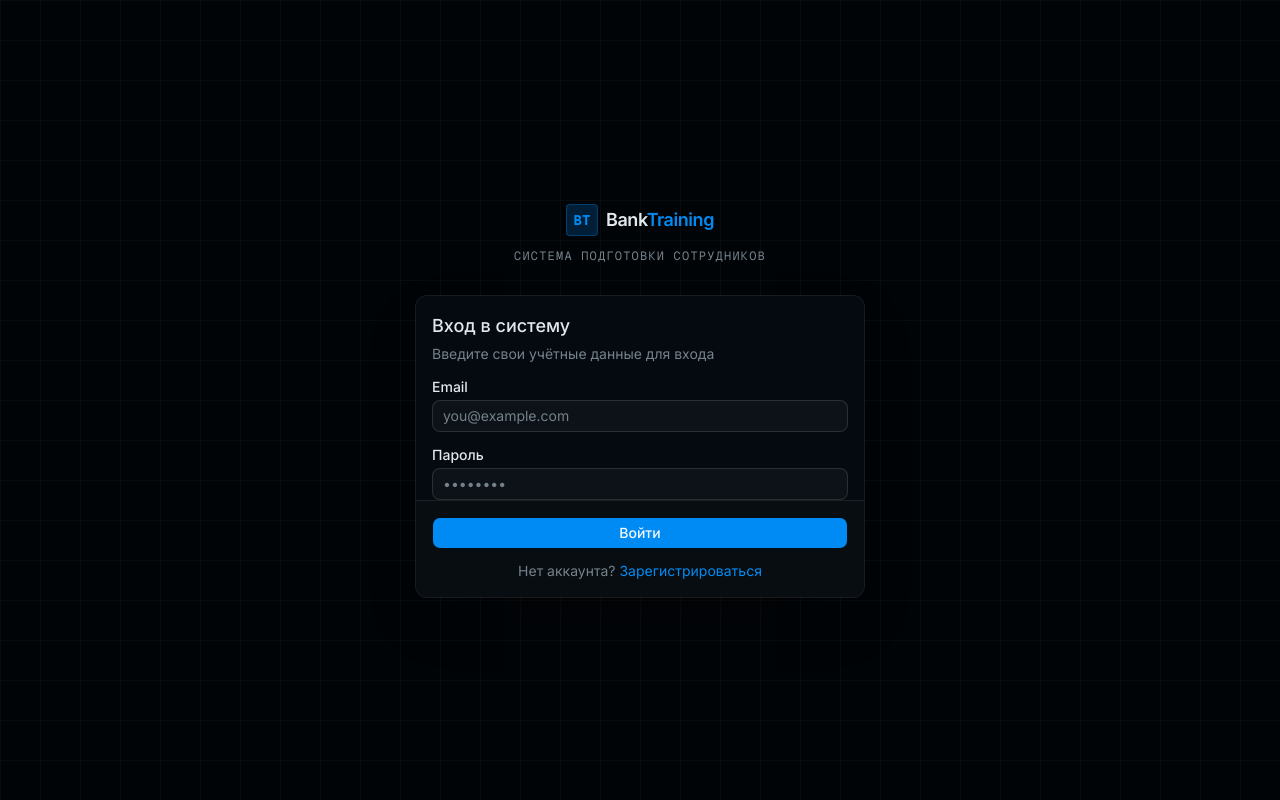
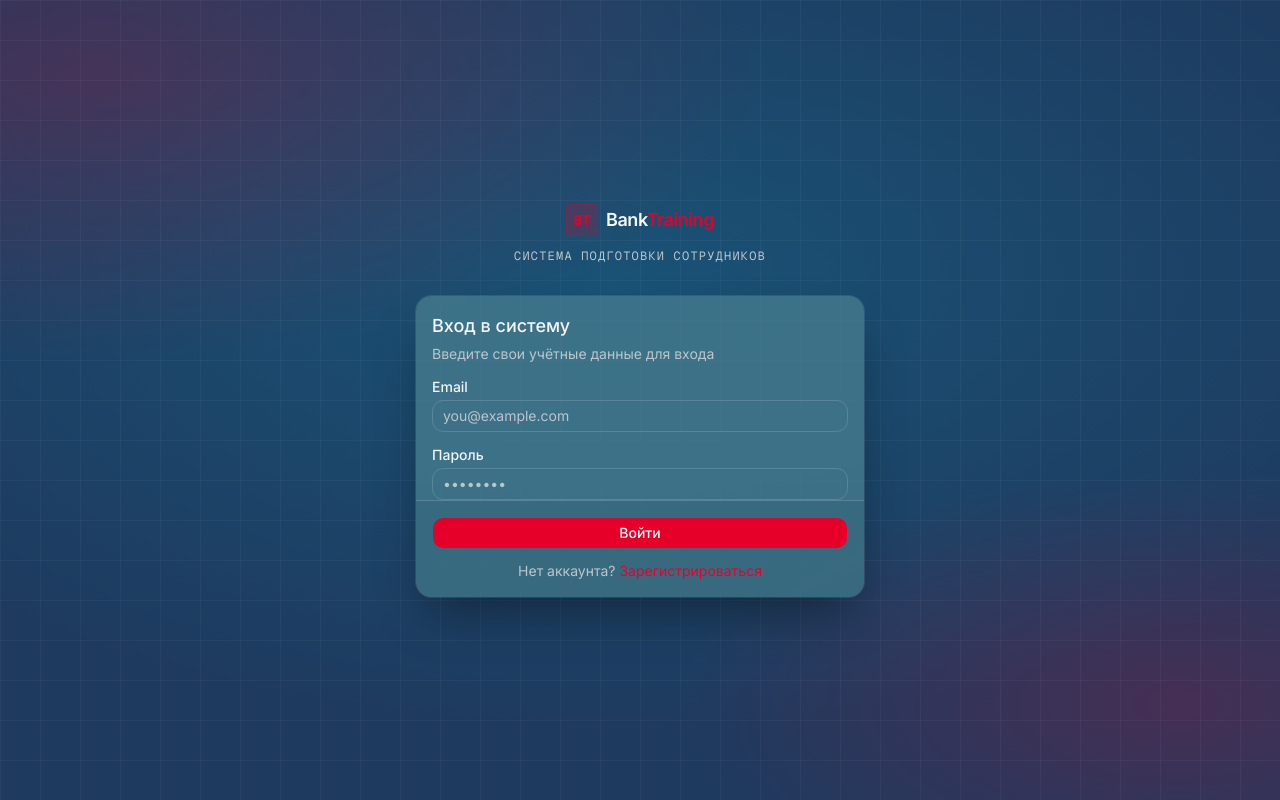
Before and after one commit to revus05/communit, a Next.js app: page /login in a window 1280 px wide. Built offline with nearby package versions, Linux system fonts and the light colour scheme; no server answers.

Commit message:
update ui && show student hours

```diff
--- a/app/globals.css
+++ b/app/globals.css
@@ -48,59 +48,195 @@
     --radius-4xl: calc(var(--radius) * 2.6);
 }
 
-/* Dark corporate tech theme — applied globally */
+/* ═══════════════════════════════════════════════════════
+   Glassmorphism Ocean Theme — communit.by inspired
+   Обновлено под светлую тему сайта
+   ═══════════════════════════════════════════════════════ */
+
+/* ─── LIGHT THEME (default) — точнее под communit.by ── */
 :root {
-    --background: oklch(0.10 0.015 240);
-    --foreground: oklch(0.93 0.01 240);
-    --card: oklch(0.14 0.015 240);
-    --card-foreground: oklch(0.93 0.01 240);
-    --popover: oklch(0.14 0.015 240);
-    --popover-foreground: oklch(0.93 0.01 240);
-    --primary: oklch(0.62 0.20 245);
-    --primary-foreground: oklch(0.98 0.005 240);
-    --secondary: oklch(0.19 0.015 240);
-    --secondary-foreground: oklch(0.85 0.01 240);
-    --muted: oklch(0.17 0.012 240);
-    --muted-foreground: oklch(0.60 0.02 240);
-    --accent: oklch(0.19 0.018 245);
-    --accent-foreground: oklch(0.92 0.01 240);
-    --destructive: oklch(0.65 0.22 25);
-    --border: oklch(1 0 0 / 8%);
-    --input: oklch(1 0 0 / 12%);
-    --ring: oklch(0.62 0.20 245 / 50%);
-    --success: oklch(0.72 0.17 155);
-    --chart-1: oklch(0.62 0.20 245);
-    --chart-2: oklch(0.68 0.18 200);
-    --chart-3: oklch(0.72 0.17 155);
-    --chart-4: oklch(0.65 0.20 290);
-    --chart-5: oklch(0.70 0.18 50);
-    --radius: 0.5rem;
-    --sidebar: oklch(0.11 0.015 240);
-    --sidebar-foreground: oklch(0.93 0.01 240);
-    --sidebar-primary: oklch(0.62 0.20 245);
-    --sidebar-primary-foreground: oklch(0.98 0.005 240);
-    --sidebar-accent: oklch(0.17 0.015 240);
-    --sidebar-accent-foreground: oklch(0.85 0.01 240);
-    --sidebar-border: oklch(1 0 0 / 6%);
-    --sidebar-ring: oklch(0.62 0.20 245 / 50%);
+    /* === Base — глубокий океанский синий как на герое === */
+    --background:           #1e3a5f;                    /* Более точный стальной океан (ближе к скриншоту) */
+    --foreground:           oklch(0.98 0.003 210);      /* Яркий белый текст */
+
+    /* === Glass Cards — холодное полупрозрачное стекло === */
+    --card:                 oklch(0.55 0.065 225 / 82%);   /* Светлее и прозрачнее */
+    --card-foreground:      oklch(0.97 0.004 210);
+    --popover:              oklch(0.52 0.070 226 / 88%);
+    --popover-foreground:   oklch(0.97 0.004 210);
+
+    /* === Primary — коралловый алый (оставлен как на сайте) === */
+    --primary:              oklch(0.57 0.25 22);        /* Scarlet / Coral */
+    --primary-foreground:   oklch(0.99 0.003 20);
+
+    /* === Secondary === */
+    --secondary:            oklch(0.52 0.068 225 / 90%);
+    --secondary-foreground: oklch(0.96 0.005 210);
+
+    /* === Muted === */
+    --muted:                oklch(0.48 0.060 226);
+    --muted-foreground:     oklch(0.82 0.012 215);
+
+    /* === Accent === */
+    --accent:               oklch(0.54 0.072 224);
+    --accent-foreground:    oklch(0.97 0.004 210);
+
+    /* === Destructive === */
+    --destructive:          oklch(0.57 0.25 22);
+
+    /* === UI Chrome — тонкие белые границы === */
+    --border:               oklch(1 0 0 / 18%);
+    --input:                oklch(1 0 0 / 14%);
+    --ring:                 oklch(0.57 0.25 22 / 55%);
+
+    /* === Status === */
+    --success:              oklch(0.72 0.17 155);
+
+    /* === Charts === */
+    --chart-1:              oklch(0.57 0.25 22);
+    --chart-2:              oklch(0.72 0.16 210);
+    --chart-3:              oklch(0.74 0.15 190);
+    --chart-4:              oklch(0.73 0.13 250);
+    --chart-5:              oklch(0.72 0.17 155);
+
+    /* === Radius (оставил как было) === */
+    --radius: 0.7rem;
+
+    /* === Sidebar (если используется) === */
+    --sidebar:                      oklch(0.42 0.085 228);
+    --sidebar-foreground:           oklch(0.97 0.004 210);
+    --sidebar-primary:              oklch(0.57 0.25 22);
+    --sidebar-primary-foreground:   oklch(0.99 0.003 20);
+    --sidebar-accent:               oklch(0.48 0.075 225);
+    --sidebar-accent-foreground:    oklch(0.95 0.005 210);
+    --sidebar-border:               oklch(1 0 0 / 15%);
+    --sidebar-ring:                 oklch(0.57 0.25 22 / 50%);
+
+    /* === Design tokens === */
+    --scarlet:              oklch(0.57 0.25 22);
+    --scarlet-dim:          oklch(0.57 0.25 22 / 20%);
+    --scarlet-glow:         oklch(0.57 0.25 22 / 42%);
+    --ocean:                oklch(0.74 0.14 210);
+    --ocean-dim:            oklch(0.74 0.14 210 / 18%);
+    --ocean-glow:           oklch(0.74 0.14 210 / 32%);
+    --glass-surface:        oklch(1 0 0 / 11%);
+    --glass-border:         oklch(1 0 0 / 19%);
 }
 
-/* Grid dot pattern for auth background */
-.bg-grid-pattern {
-    background-image:
-        linear-gradient(oklch(1 0 0 / 3%) 1px, transparent 1px),
-        linear-gradient(90deg, oklch(1 0 0 / 3%) 1px, transparent 1px);
-    background-size: 40px 40px;
+/* ─── DARK THEME — communit.by exact palette ─────────── */
+.dark {
+    /* === Base — стальной океанский синий (как на скриншоте) === */
+    --background:           oklch(0.20 0.032 218);      /* Steel ocean blue-grey */
+    --foreground:           oklch(0.96 0.004 210);      /* Clean white */
+
+    /* === Glass Cards — холодный голубовато-серый стеклянный тинт === */
+    --card:                 oklch(0.27 0.028 220 / 70%);
+    --card-foreground:      oklch(0.96 0.004 210);
+    --popover:              oklch(0.24 0.030 218 / 85%);
+    --popover-foreground:   oklch(0.96 0.004 210);
+
+    /* === Primary — яркий коралловый алый (кнопки CTA) === */
+    --primary:              oklch(0.57 0.25 22);        /* Coral scarlet — «Связаться» */
+    --primary-foreground:   oklch(0.99 0.003 20);
+
+    /* === Secondary === */
+    --secondary:            oklch(0.28 0.030 218);
+    --secondary-foreground: oklch(0.88 0.008 215);
+
+    /* === Muted === */
+    --muted:                oklch(0.25 0.025 220);
+    --muted-foreground:     oklch(0.62 0.018 215);
+
+    /* === Accent — стеклянный hover (синеватый) === */
+    --accent:               oklch(0.30 0.032 218);
+    --accent-foreground:    oklch(0.94 0.006 210);
+
+    /* === Destructive — тот же алый (delete / error) === */
+    --destructive:          oklch(0.57 0.25 22);
+
+    /* === UI Chrome === */
+    --border:               oklch(1 0 0 / 11%);
+    --input:                oklch(1 0 0 / 10%);
+    --ring:                 oklch(0.57 0.25 22 / 50%);
+
+    /* === Status === */
+    --success:              oklch(0.72 0.17 155);
+
+    /* === Charts === */
+    --chart-1:              oklch(0.57 0.25 22);        /* Coral red */
+    --chart-2:              oklch(0.62 0.19 215);       /* Ocean blue */
+    --chart-3:              oklch(0.67 0.18 190);       /* Teal */
+    --chart-4:              oklch(0.68 0.16 250);       /* Lavender-blue */
+    --chart-5:              oklch(0.72 0.17 155);       /* Green */
+
+    /* === Sidebar — чуть темнее фона === */
+    --sidebar:                      oklch(0.17 0.030 220);
+    --sidebar-foreground:           oklch(0.96 0.004 210);
+    --sidebar-primary:              oklch(0.57 0.25 22);
+    --sidebar-primary-foreground:   oklch(0.99 0.003 20);
+    --sidebar-accent:               oklch(0.25 0.028 218);
+    --sidebar-accent-foreground:    oklch(0.88 0.008 215);
+    --sidebar-border:               oklch(1 0 0 / 9%);
+    --sidebar-ring:                 oklch(0.57 0.25 22 / 45%);
+
+    /* === Design tokens === */
+    --scarlet:              oklch(0.57 0.25 22);
+    --scarlet-dim:          oklch(0.57 0.25 22 / 18%);
+    --scarlet-glow:         oklch(0.57 0.25 22 / 38%);
+    --ocean:                oklch(0.62 0.19 215);       /* Sea blue (вторичный акцент) */
+    --ocean-dim:            oklch(0.62 0.19 215 / 15%);
+    --ocean-glow:           oklch(0.62 0.19 215 / 28%);
+    --glass-surface:        oklch(1 0 0 / 7%);
+    --glass-border:         oklch(1 0 0 / 12%);
 }
 
+/* ─── Body background with gradient accents ──────────── */
 @layer base {
     * {
         @apply border-border outline-ring/50;
     }
     body {
-        @apply bg-background text-foreground;
+        @apply text-foreground;
+        background-color: var(--background);
+        background-image:
+                radial-gradient(ellipse 75% 50% at 8%   10%,  var(--scarlet-dim)  0%, transparent 70%),
+                radial-gradient(ellipse 60% 45% at 92%  88%, var(--scarlet-dim)  0%, transparent 65%),
+                radial-gradient(ellipse 95% 75% at 48%  35%, var(--ocean-dim)    0%, transparent 75%);
+        background-attachment: fixed;
     }
     html {
         @apply font-sans;
     }
 }
+
+/* Glass card */
+.glass {
+    background: var(--glass-surface);
+    backdrop-filter: blur(18px) saturate(1.5);
+    -webkit-backdrop-filter: blur(18px) saturate(1.5);
+    border: 1px solid var(--glass-border);
+}
+
+/* Scarlet gradient text */
+.text-gradient-scarlet {
+    background: linear-gradient(135deg, var(--ocean) 0%, var(--scarlet) 100%);
+    -webkit-background-clip: text;
+    -webkit-text-fill-color: transparent;
+    background-clip: text;
+}
+
+/* Glow effects */
+.glow-ocean {
+    box-shadow: 0 0 22px var(--ocean-glow), 0 0 44px var(--ocean-dim);
+}
+.glow-scarlet {
+    box-shadow: 0 0 22px var(--scarlet-glow), 0 0 44px var(--scarlet-dim);
+}
+
+/* Grid pattern (если нужен) */
+.bg-grid-pattern {
+    background-image:
+            linear-gradient(oklch(1 0 0 / 4%) 1px, transparent 1px),
+            linear-gradient(90deg, oklch(1 0 0 / 4%) 1px, transparent 1px);
+    background-size: 40px 40px;
+}
--- a/components/layout/app-sidebar.tsx
+++ b/components/layout/app-sidebar.tsx
@@ -34,7 +34,7 @@ export function AppSidebar(props: AppSidebarProps) {
 
   if (props.role === "ADMIN") {
     return (
-      <aside className="w-56 shrink-0 border-r border-border bg-sidebar flex flex-col">
+      <aside className="w-56 shrink-0 border-r border-border bg-card/10 flex flex-col">
         <div className="p-4 border-b border-border">
           <p className="text-xs font-mono text-muted-foreground uppercase tracking-widest">Панель</p>
         </div>
@@ -60,7 +60,7 @@ export function AppSidebar(props: AppSidebarProps) {
   const maxUnlocked = completedStageIds.length + 1
 
   return (
-    <aside className="w-60 shrink-0 border-r border-border bg-sidebar flex flex-col">
+    <aside className="w-60 shrink-0 border-r border-border bg-card/10 flex flex-col">
       <div className="p-4 border-b border-border">
         <p className="text-xs font-mono text-muted-foreground uppercase tracking-widest">Программа обучения</p>
         <div className="mt-2 h-1 rounded-full bg-border overflow-hidden">
--- a/components/theme-provider.tsx
+++ b/components/theme-provider.tsx
@@ -10,7 +10,8 @@ function ThemeProvider({
   return (
     <NextThemesProvider
       attribute="class"
-      forcedTheme="dark"
+      defaultTheme="light"
+      enableSystem={false}
       disableTransitionOnChange
       {...props}
     >
--- a/components/training/stage-card.tsx
+++ b/components/training/stage-card.tsx
@@ -25,7 +25,7 @@ export function StageCard({ id, title, description, status, progress }: StageCar
         isCompleted && "border-[var(--color-success)]/30 bg-[var(--color-success)]/5",
         isActive &&
           "border-primary/40 bg-primary/5 shadow-[0_0_20px_oklch(0.62_0.20_245/8%)] hover:shadow-[0_0_24px_oklch(0.62_0.20_245/15%)] hover:border-primary/60",
-        isLocked && "border-border/30 bg-card/50 opacity-50",
+        isLocked && "border-border/30 bg-card/10 opacity-50",
       )}
     >
       <div className="flex items-start gap-3">
--- a/types/index.ts
+++ b/types/index.ts
@@ -22,6 +22,8 @@ export interface UserDTO {
   createdAt: string
   completedStages: number
   examScore: number | null
+  onlineHours: number
+  offlineHours: number
 }
 
 export interface StageDTO {
```
Also changed, not shown: app/(admin)/admin/users/page.tsx (+7 -1 lines), app/api/admin/users/route.ts (+7 -1 lines), components/admin/users-table.tsx (+28 -2 lines), components/layout/top-bar.tsx (+6 -3 lines), components/ui/theme-toggle.tsx (added, +43 -0 lines).
